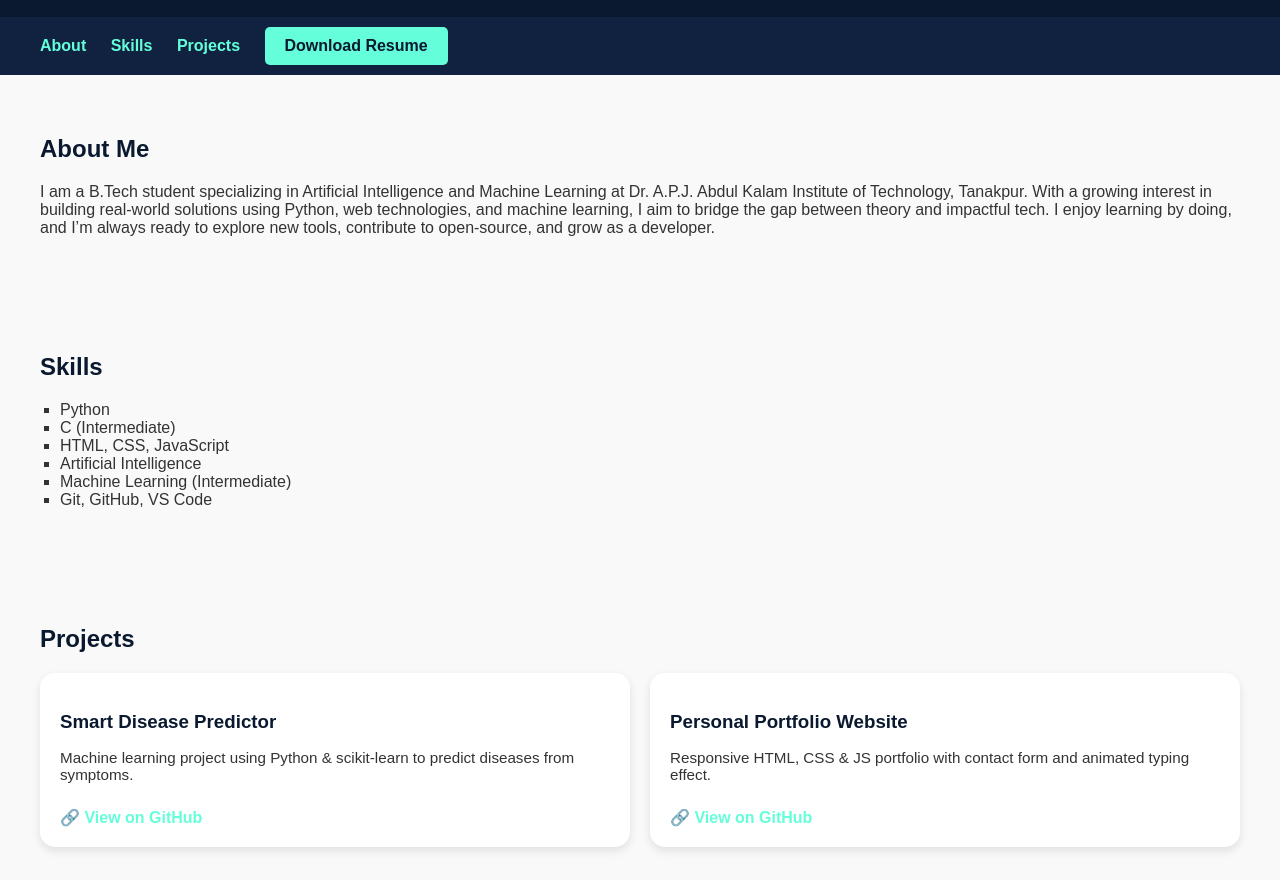
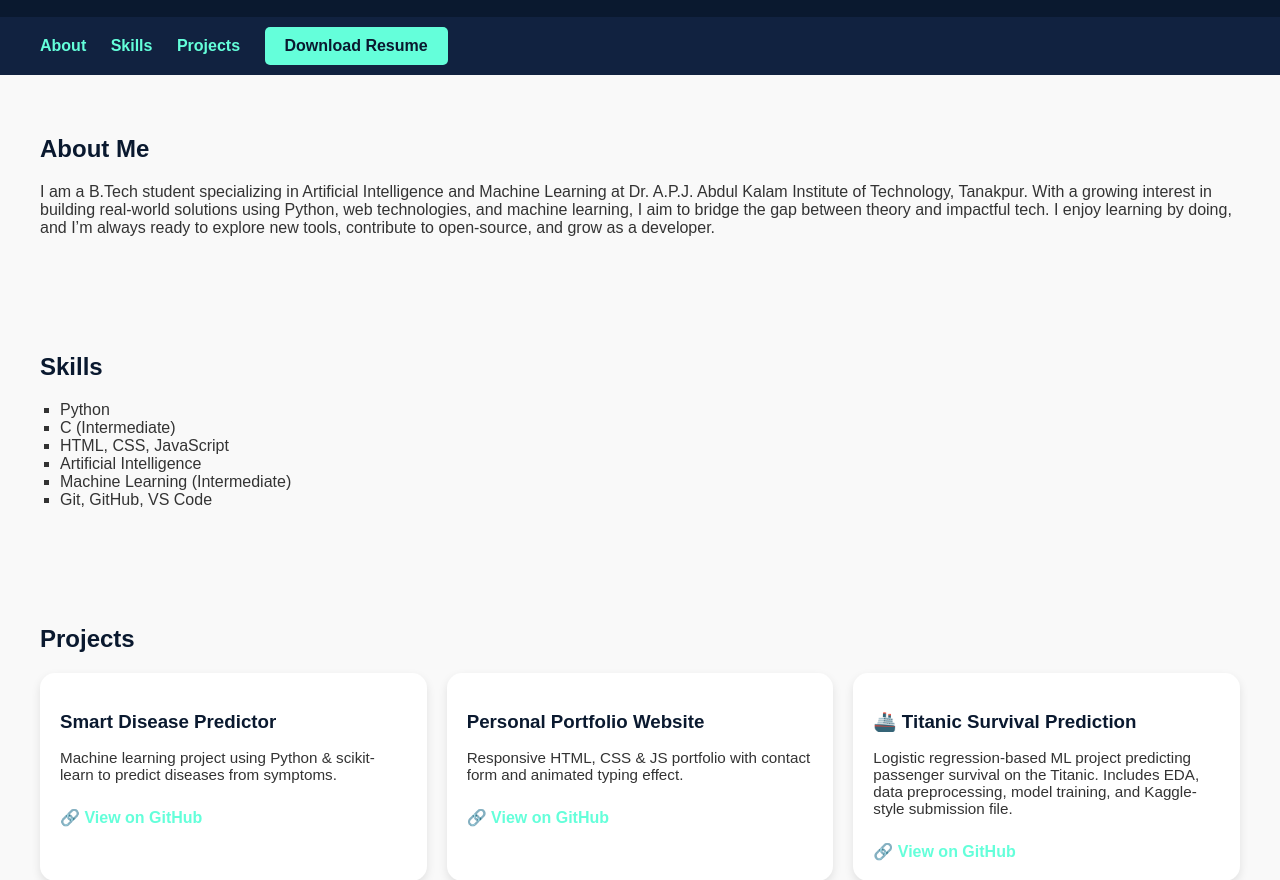
Before and after one commit to thepriyanshuverma/thepriyanshuverma.github.io, a plain HTML site: page index.html in a window 1280 px wide. Shown: the part 84-964 px from the top of the page. Drawn offline with Linux system fonts and the light colour scheme.

Commit message:
Update index.html

```diff
--- a/index.html
+++ b/index.html
@@ -182,6 +182,13 @@
       <a href="https://github.com/thepriyanshuverma/thepriyanshuverma.github.io" target="_blank">🔗 View on GitHub</a>
     </div>
 
+    <div class="project-card">
+  <h3>🚢 Titanic Survival Prediction</h3>
+  <p>Logistic regression-based ML project predicting passenger survival on the Titanic. Includes EDA, data preprocessing, model training, and Kaggle-style submission file.</p>
+  <a href="https://github.com/thepriyanshuverma/titanic-survival-prediction" target="_blank">🔗 View on GitHub</a>
+</div>
+
+
   </div>
 </section>
 
```
